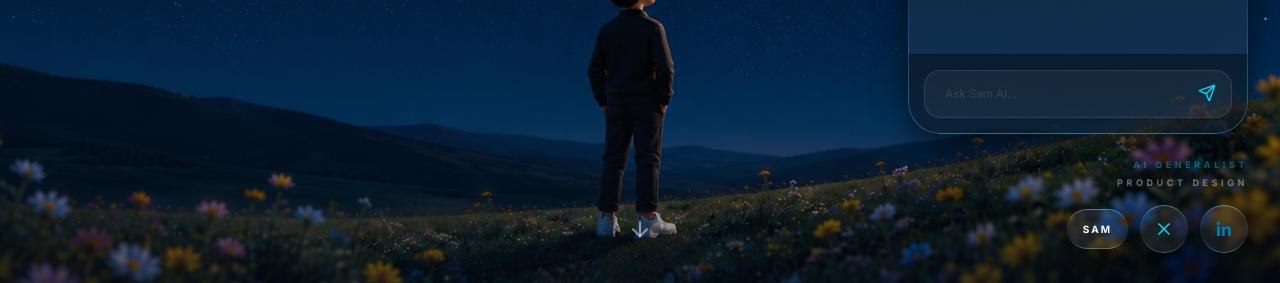
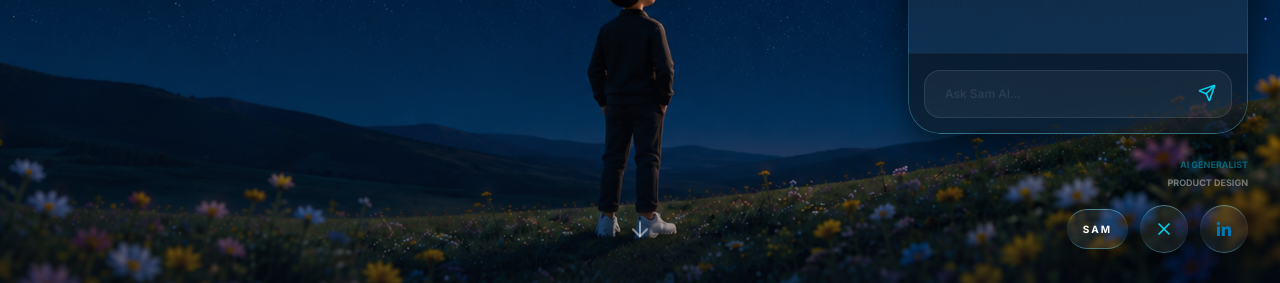
Before and after one commit to Sam-UX-Designer/Sam-Jo-Portfolio-Version-2, a React (Vite) app: page / in a window 1280 px wide. Both pictures are taken after a click on the button 1164 px from the left and 744 px from the top of the page. Shown: the part 515-798 px from the top of the page. Built offline with nearby package versions, Linux system fonts and the light colour scheme.

Commit message:
Update input styling and tracking in Hero component

```diff
--- a/src/components/Hero.tsx
+++ b/src/components/Hero.tsx
@@ -162,7 +162,7 @@ const Hero: React.FC = () => {
                   value={input}
                   onChange={(e) => setInput(e.target.value)}
                   placeholder="Ask Sam AI..."
-                  className="w-full bg-white/5 rounded-2xl py-3.5 px-5 pr-12 text-[12px] font-medium tracking-tight focus:outline-none focus:bg-white/10 border border-white/10 transition-all placeholder:opacity-20"
+                  className="w-full bg-white/5 rounded-2xl py-3.5 px-5 pr-12 text-[12px] font-medium tracking-normal focus:outline-none focus:bg-white/10 border border-white/10 transition-all placeholder:opacity-20"
                 />
                 <button type="submit" className="absolute right-3 top-2.5 p-1 text-cyan-400 hover:scale-110">
                   <Send size={18} />
@@ -172,7 +172,7 @@ const Hero: React.FC = () => {
           </div>
         )}
 
-        <div className="flex flex-col items-end text-[9px] uppercase tracking-[0.4em] font-bold pointer-events-none opacity-40">
+        <div className="flex flex-col items-end text-[9px] uppercase tracking-normal font-bold pointer-events-none opacity-40">
           <span className="text-cyan-400">AI Generalist</span>
           <span className="mt-1">Product Design</span>
         </div>
```
